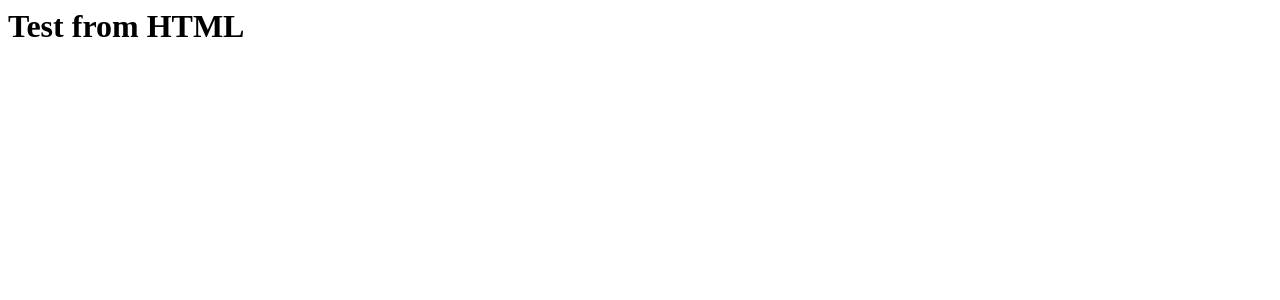
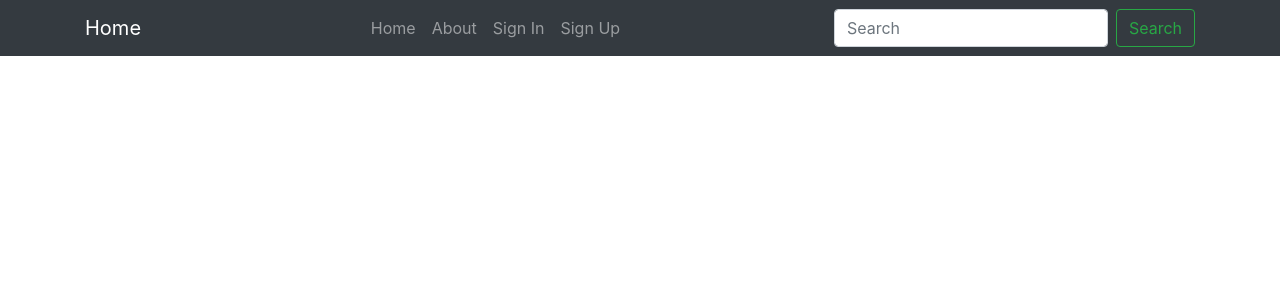
Before and after one commit to binonguyen1090/chef_bucket_web, a Django app: page / in a window 1280 px wide. Shown: the top 300 px of the page. Run offline with Django 3.2, Linux system fonts and the light colour scheme; some libraries are stand-ins or nearby versions.

Commit message:
Added Navbar bootstrap to homepage

```diff
--- a/allchefs/templates/allchefs/home.html
+++ b/allchefs/templates/allchefs/home.html
@@ -1 +1,63 @@
-<h1>Test from HTML</h1>
+<!doctype html>
+<html lang="en">
+
+<head>
+    <!-- Required meta tags -->
+    <meta charset="utf-8">
+    <meta name="viewport" content="width=device-width, initial-scale=1, shrink-to-fit=no">
+
+    <!-- Bootstrap CSS -->
+    <link rel="stylesheet" href="https://stackpath.bootstrapcdn.com/bootstrap/4.3.1/css/bootstrap.min.css"
+        integrity="sha384-ggOyR0iXCbMQv3Xipma34MD+dH/1fQ784/j6cY/iJTQUOhcWr7x9JvoRxT2MZw1T" crossorigin="anonymous">
+
+    <title>Home Page</title>
+</head>
+
+<body>
+
+    <nav class="navbar navbar-expand-lg navbar-dark bg-dark">
+        <div class="container">
+            <a class="navbar-brand " href="#">Home</a>
+            <button class="navbar-toggler" type="button" data-toggle="collapse" data-target="#navbarSupportedContent"
+                aria-controls="navbarSupportedContent" aria-expanded="false" aria-label="Toggle navigation">
+                <span class="navbar-toggler-icon"></span>
+            </button>
+
+            <div class="collapse navbar-collapse" id="navbarSupportedContent">
+                <ul class="navbar-nav mx-auto">
+                    <li class="nav-item">
+                            <a class="nav-link" href="#">Home <span class="sr-only">(current)</span></a>
+                    </li>
+                    <li class="nav-item">
+                        <a class="nav-link" href="#">About <span class="sr-only">(current)</span></a>
+                    </li>
+                    <li class="nav-item">
+                        <a class="nav-link" href="#">Sign In <span class="sr-only">(current)</span></a>
+                    </li>
+                    <li class="nav-item">
+                        <a class="nav-link" href="#">Sign Up <span class="sr-only">(current)</span></a>
+                    </li>
+                </ul>
+                <form class="form-inline my-2 my-lg-0">
+                    <input class="form-control mr-sm-2" type="search" placeholder="Search" aria-label="Search">
+                    <button class="btn btn-outline-success my-2 my-sm-0" type="submit">Search</button>
+                </form>
+            </div>
+        </div>
+    </nav>
+
+
+    <!-- Optional JavaScript -->
+    <!-- jQuery first, then Popper.js, then Bootstrap JS -->
+    <script src="https://code.jquery.com/jquery-3.3.1.slim.min.js"
+        integrity="sha384-q8i/X+965DzO0rT7abK41JStQIAqVgRVzpbzo5smXKp4YfRvH+8abtTE1Pi6jizo"
+        crossorigin="anonymous"></script>
+    <script src="https://cdnjs.cloudflare.com/ajax/libs/popper.js/1.14.7/umd/popper.min.js"
+        integrity="sha384-UO2eT0CpHqdSJQ6hJty5KVphtPhzWj9WO1clHTMGa3JDZwrnQq4sF86dIHNDz0W1"
+        crossorigin="anonymous"></script>
+    <script src="https://stackpath.bootstrapcdn.com/bootstrap/4.3.1/js/bootstrap.min.js"
+        integrity="sha384-JjSmVgyd0p3pXB1rRibZUAYoIIy6OrQ6VrjIEaFf/nJGzIxFDsf4x0xIM+B07jRM"
+        crossorigin="anonymous"></script>
+</body>
+
+</html>
```
